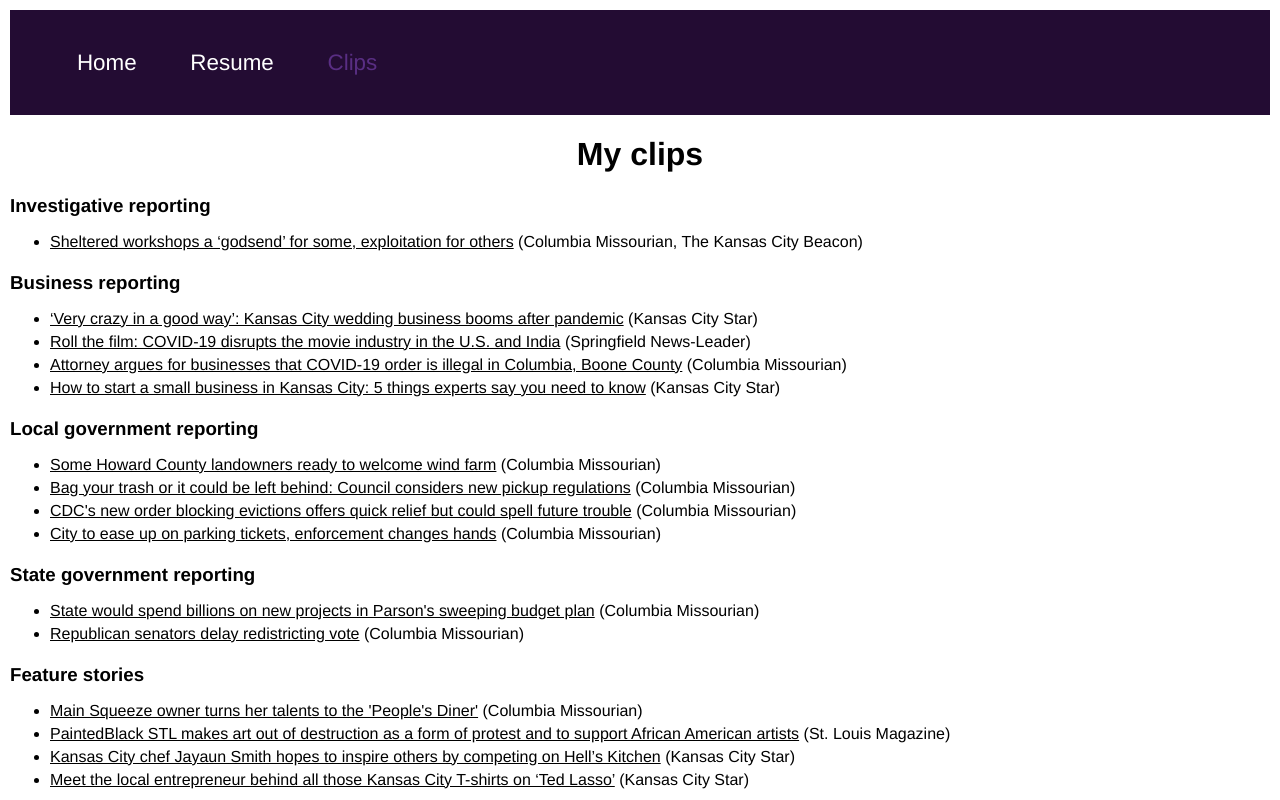
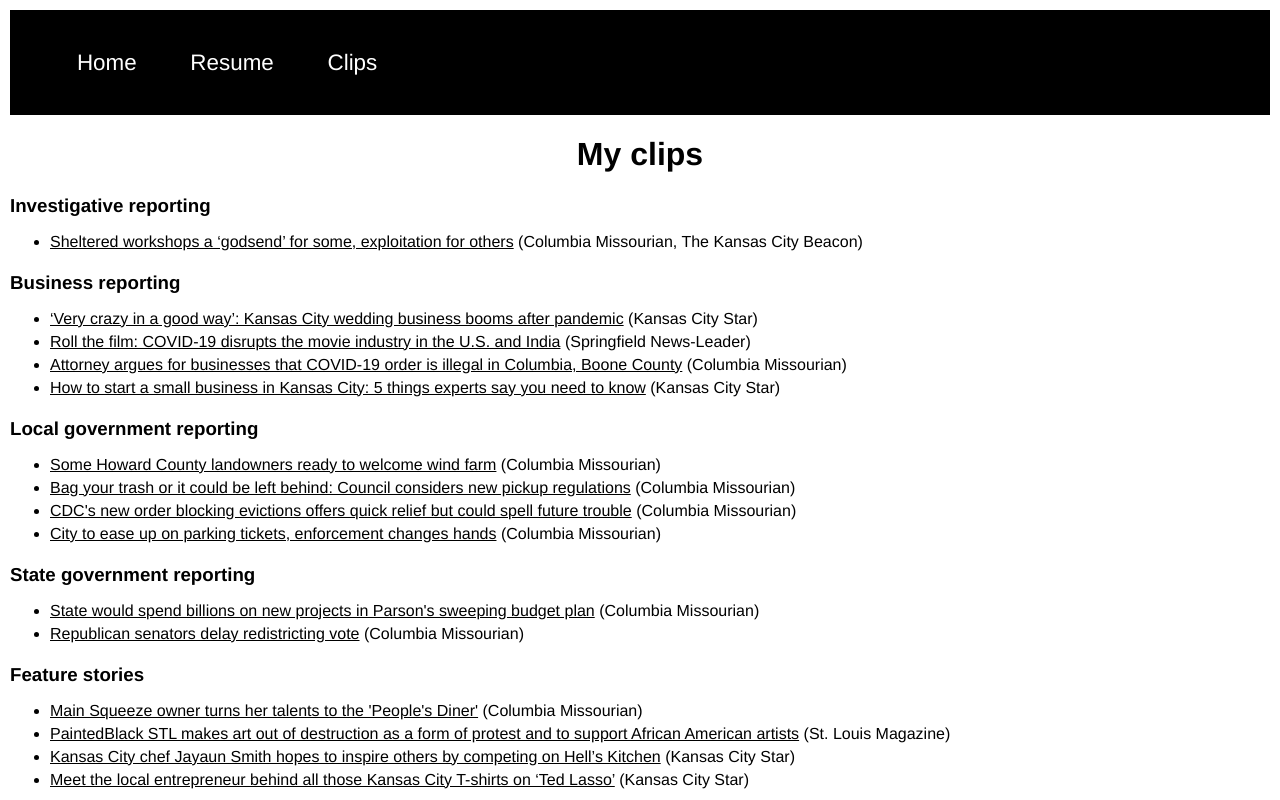
Before and after one commit to J4502-SS22/laird-portfolio-site, a plain HTML site: page clips.html in a window 1280 px wide. Shown: the top 800 px of the page. Drawn offline with Linux system fonts and the light colour scheme.

Commit message:
changed color

```diff
--- a/style.css
+++ b/style.css
@@ -63,7 +63,7 @@ iframe {
 
 .topnav{
 display: flex;
-background-color: #230C33;
+background-color: black;
 overflow: hidden;
 margin-top: 0;
 
@@ -80,13 +80,13 @@ margin-top: 0;
 }
 
 .topnav a:hover {
-  background-color: #230C33;
-  color: #592E83;
+  background-color: black;
+  color: white;
 }
 
 .topnav a.active {
-  background-color: #230C33;
-  color: #592E83;
+  background-color: black;
+  color: white;
 }
 
 .topnav a.icon {
```
Also changed, not shown: index.html (+1 -1 lines).
